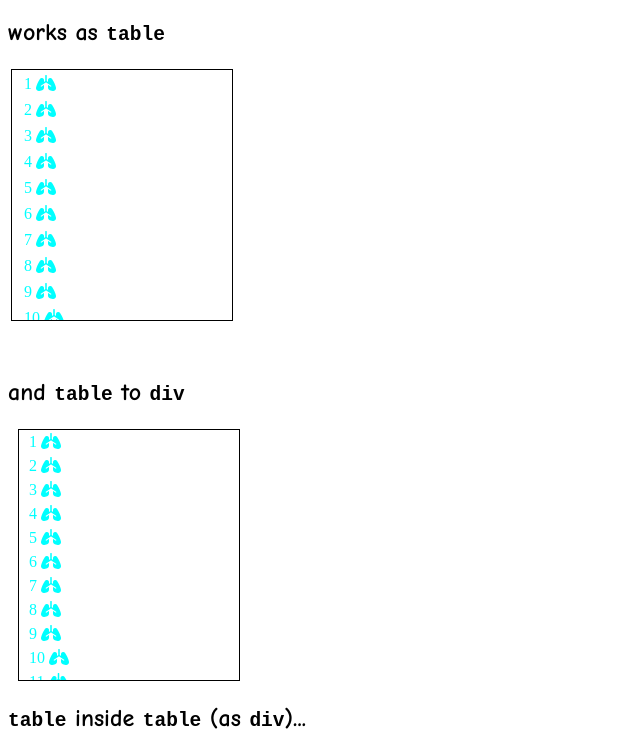
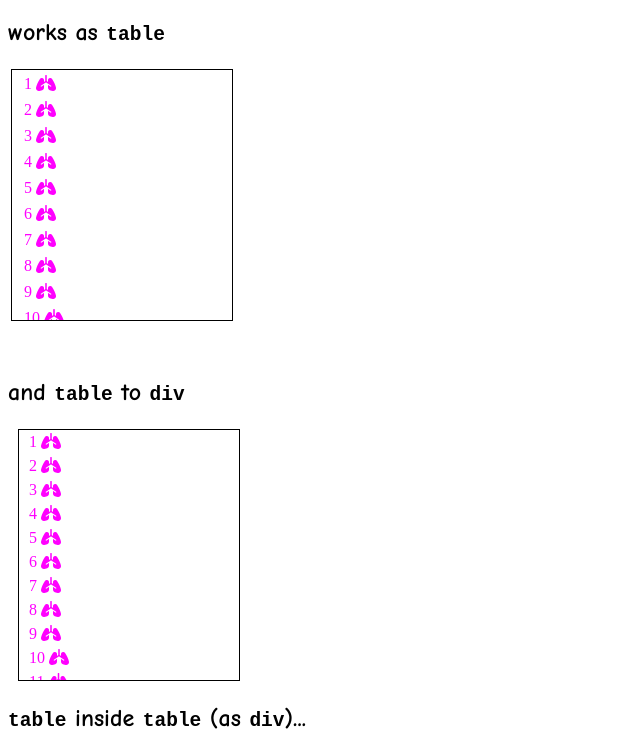
Before and after one commit to tdiprima/StyleSheetStudio, a website: page show-hover/test-elements.html in a window 1280 px wide. Shown: the part 48-790 px from the top of the page, without its empty margins (0-640 px from the left). Drawn offline with Linux system fonts and the light colour scheme.

Commit message:
Update test-elements.html

```diff
--- a/show-hover/test-elements.html
+++ b/show-hover/test-elements.html
@@ -4,17 +4,12 @@
 
 <script>
   function scribe() {
-    for (let i = 1; i <= 40; i++) {
+    for (let i = 1; i <= 20; i++) {
       document.writeln(`<div class="divTableRow"><div class="divTableCell">
-<div class="myDIV ex2">${i} <i class="fas fa-lungs"></i>
+<div class="myDIV ex1">${i} <i class="fas fa-lungs"></i>
 <div class="hide"><input class="singleSlider" type="range" id="points" name="points" min="0" max="10" value="10"></div></div>
 </div></div>`)
     }
-
-//     for (let i = 1; i <= 40; i++) {
-//       document.writeln(`<div class="myDIV ex2">${i} <i class="fas fa-lungs"></i>
-// <div class="hide"><input class="singleSlider" type="range" id="points" name="points" min="0" max="10" value="10"></div></div>`)
-//     }
   }
 </script>
 <style>
```
